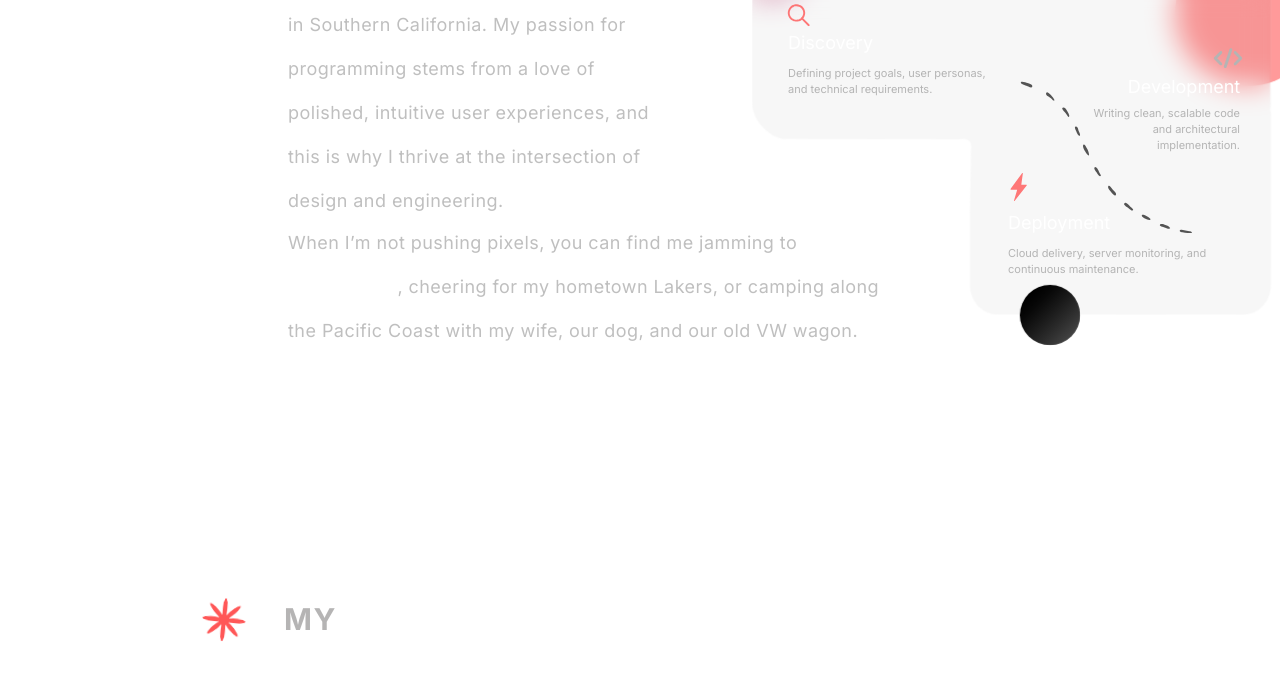
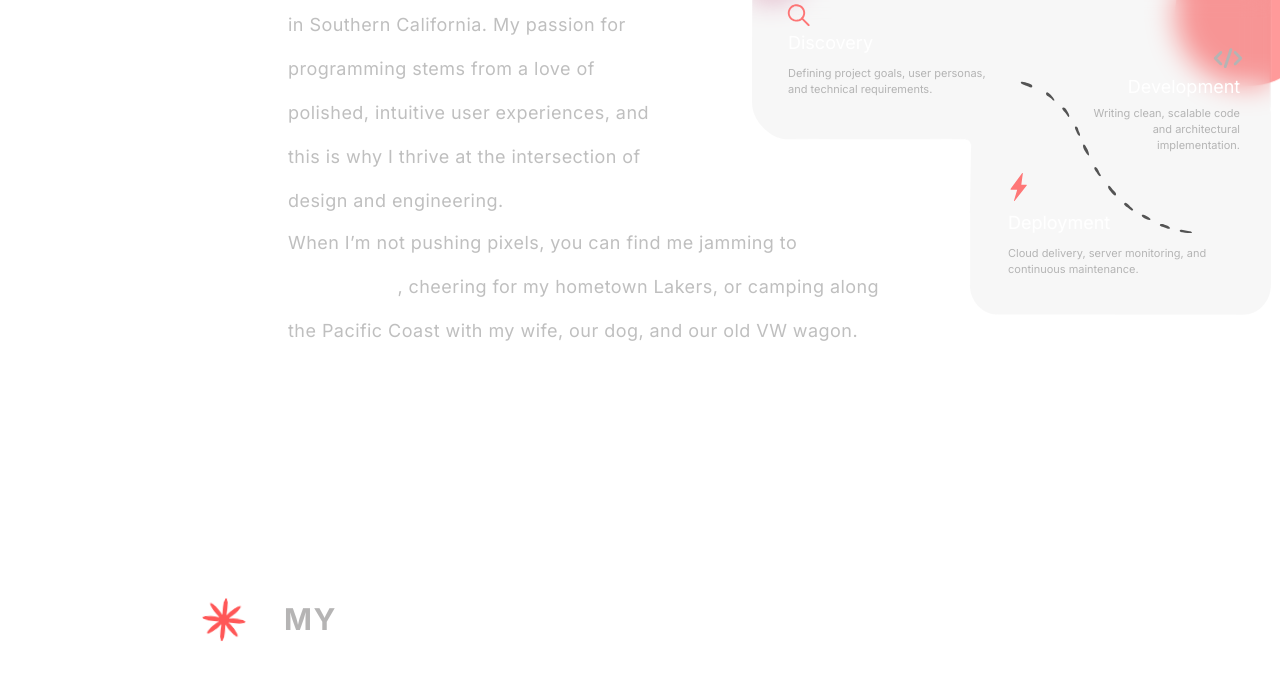
Before and after one commit to mj-codices/my-portfolio, a Next.js app: page / in a window 1280 px wide. Shown: the part 1587-2266 px from the top of the page. Built offline with nearby package versions, Linux system fonts and the light colour scheme.

Commit message:
Added scaling to mission statement Removed small sphere from process diagram

```diff
--- a/src/app/components/mission/Mission.tsx
+++ b/src/app/components/mission/Mission.tsx
@@ -40,6 +40,13 @@ export default function Mission() {
     damping: 22,
   });
 
+  const missionScaleRaw = useTransform(scrollYProgress, [0, .4], [0.97, 1]);
+
+  const missionScale = useSpring(missionScaleRaw, {
+    stiffness: 90,
+    damping: 22,
+  });
+
   /* ---------------------------------------------
      About Section Animations
      - Heading rises into place
@@ -73,7 +80,7 @@ export default function Mission() {
     <section ref={ref} className="w-[100vw] bg-black-90 px-50 text-5xl mb-60">
       {/* Mission statement (top of section) */}
       <FadeSection>
-        <MissionStatement pushUp={pushUp} />
+        <MissionStatement missionScale={missionScale} pushUp={pushUp} />
       </FadeSection>
 
       {/* Main content row: text + process diagram */}
--- a/src/app/components/mission/missionStatement/MissionStatement.tsx
+++ b/src/app/components/mission/missionStatement/MissionStatement.tsx
@@ -3,10 +3,14 @@ import "./MissionStatement.css";
 
 type MissionStatementProps = {
   pushUp: MotionValue<number>;
+  missionScale: MotionValue<number>;
   // motion value controlling vertical spacing of the bottom border
 };
 
-export default function MissionStatement({ pushUp }: MissionStatementProps) {
+export default function MissionStatement({
+  pushUp,
+  missionScale,
+}: MissionStatementProps) {
   return (
     <motion.div>
       {/* ---------------------------------------------
@@ -15,14 +19,17 @@ export default function MissionStatement({ pushUp }: MissionStatementProps) {
           - Gradient text using bg-clip-text + text-transparent
           - Large red dot at the end for visual emphasis
       --------------------------------------------- */}
-      <p className="text-center leading-[58px] opacity-80">
+      <motion.p
+        style={{ scale: missionScale }}
+        className="text-center leading-[58px] opacity-80"
+      >
         My mission is to craft pixel-perfect web experiences where clarity in
         design and strength in architecture unite to create lasting, meaningful
         digital products
         <span className="px-1 text-[#ff5757] text-7xl leading-7 whitespace-nowrap">
           .
         </span>
-      </p>
+      </motion.p>
 
       {/* ---------------------------------------------
           Animated Border
--- a/src/app/components/mission/processDiagram/ProcessDiagram.tsx
+++ b/src/app/components/mission/processDiagram/ProcessDiagram.tsx
@@ -65,12 +65,6 @@ export default function ProcessDiagram({
         className="absolute top-[-2rem] right-15 -translate-x-115 w-[130px] h-[123px] rounded-full
                    bg-gradient-to-br from-[#ff5757] to-[#9e005d] opacity-60 z-0"
         style={{ y: circleY2 }}
-      />
-
-      <motion.div
-        id="mission-circle-3"
-        className="absolute top-95 right-70 w-[60px] h-[60px] rounded-full
-                   bg-gradient-to-br from-[#000000] to-[#545454] z-15"
       />
 
       {/* ==========================
```
